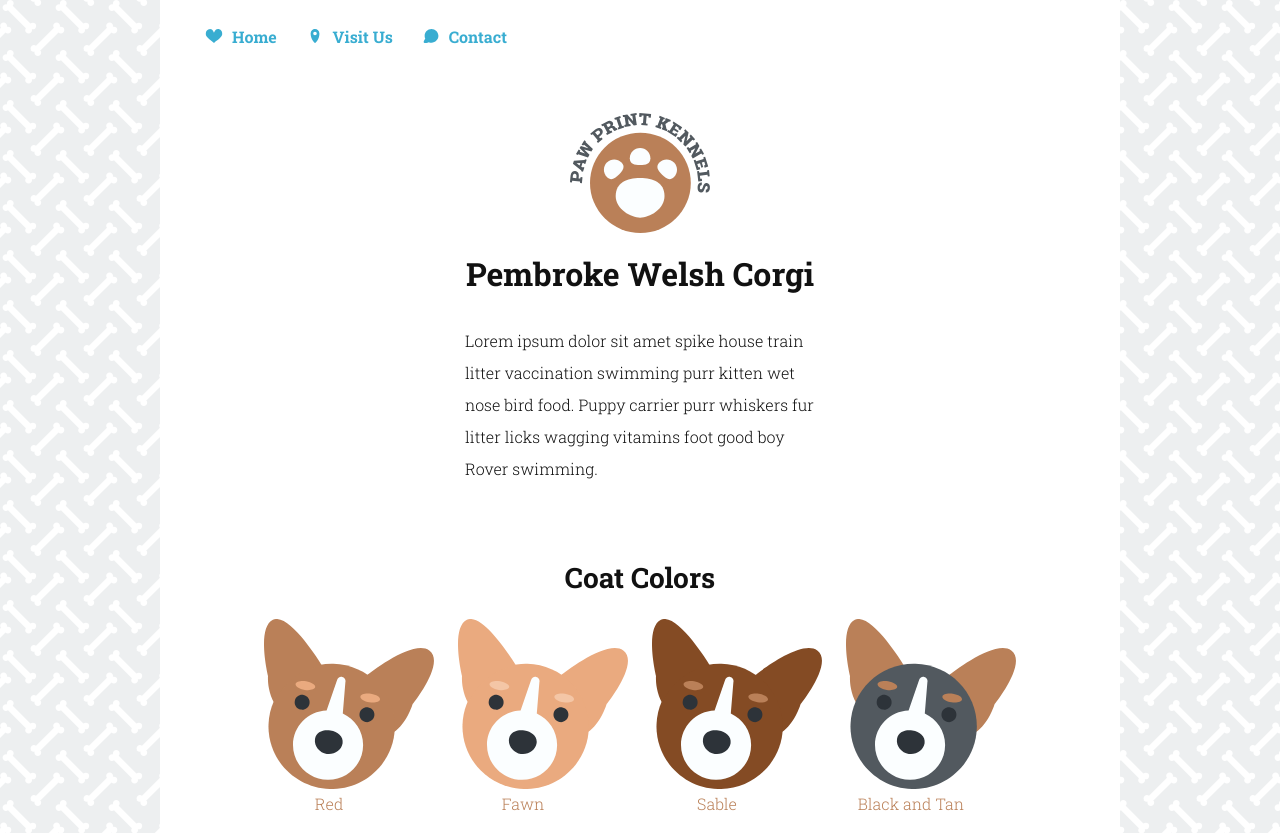
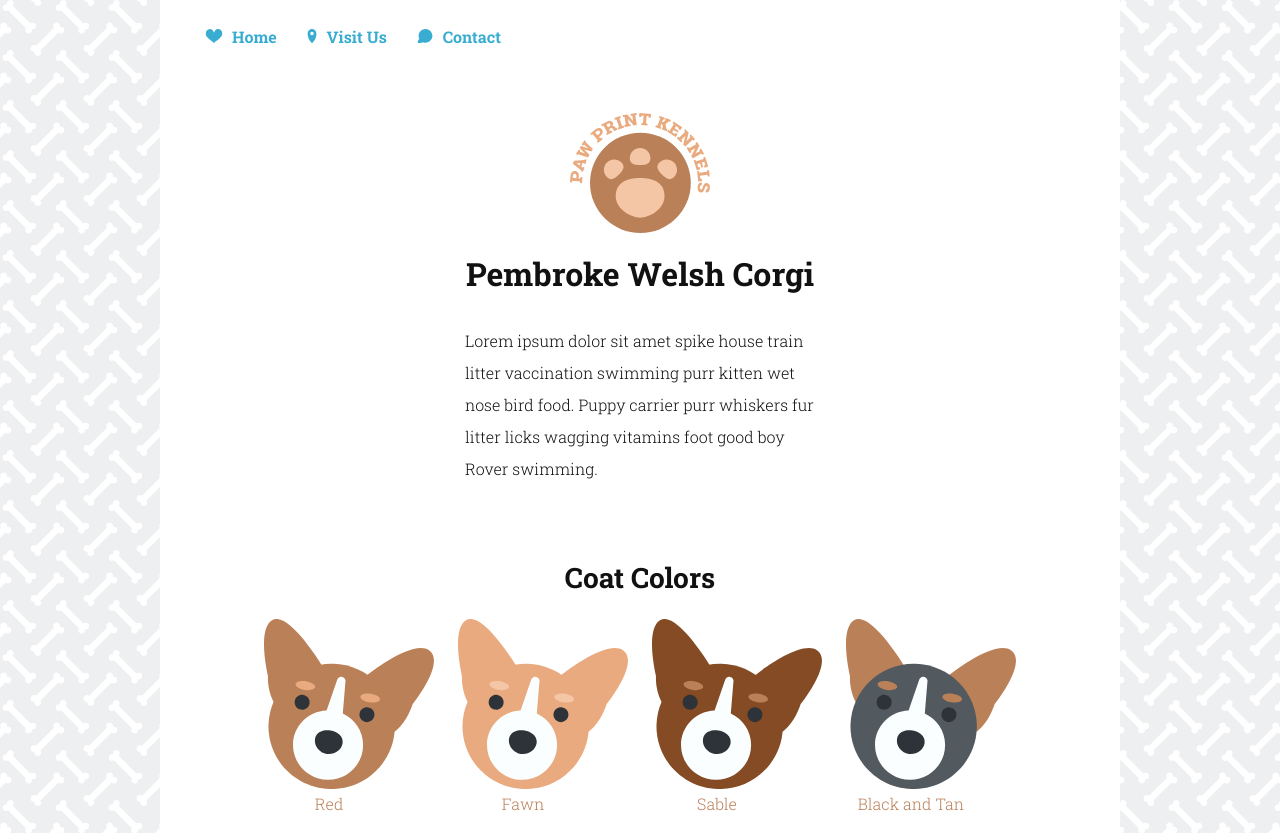
Before and after one commit to K00ry/svg_update_v2, a plain HTML site: page index.html in a window 1280 px wide. Shown: the top 833 px of the page. Drawn offline with Linux system fonts and the light colour scheme.

Commit message:
pretty much done!

```diff
--- a/index.html
+++ b/index.html
@@ -61,49 +61,49 @@
        <svg class="main-logo" version="1.1" id="Layer_1" xmlns="http://www.w3.org/2000/svg" xmlns:xlink="http://www.w3.org/1999/xlink" x="0px" y="0px"
    viewBox="0 0 140 120" style="enable-background:new 0 0 140 120;" xml:space="preserve">
 <style type="text/css">
-  .st0{fill:#BA8058;}
-  .st1{fill:#EAAA7F;}
-  .st2{fill:#F4C6A6;}
+  .stt0{fill:#BA8058;}
+  .stt1{fill:#EAAA7F;}
+  .stt2{fill:#F4C6A6;}
 </style>
 <g>
-  <ellipse class="st0" cx="70.4" cy="69.9" rx="50.4" ry="50.1"/>
+  <ellipse class="stt0" cx="70.4" cy="69.9" rx="50.4" ry="50.1"/>
 </g>
 <g>
-  <path class="st1" d="M0.6,62.5C0.8,61,1.3,59.8,2.1,59s1.9-1.2,3.1-1.1C6.4,58,7.3,58.5,8,59.5c0.7,1,0.9,2.2,0.8,3.7l-0.2,2.2
+  <path class="stt1" d="M0.6,62.5C0.8,61,1.3,59.8,2.1,59s1.9-1.2,3.1-1.1C6.4,58,7.3,58.5,8,59.5c0.7,1,0.9,2.2,0.8,3.7l-0.2,2.2
     l1.6,0.2l0.5-1.6l1.8,0.2l-0.6,6.1l-1.8-0.2L10,68.5l-7.7-0.7l-0.5,1.6L0,69.2l0.1-1.6L0.6,62.5z M6.3,65.2l0.2-2.2
     c0.1-0.6-0.1-1.1-0.4-1.5c-0.3-0.4-0.7-0.6-1.2-0.7c-0.5,0-0.9,0.1-1.3,0.4c-0.4,0.3-0.6,0.8-0.7,1.4l-0.2,2.2L6.3,65.2z"/>
-  <path class="st1" d="M11.2,58.3l0.1-0.8l-8.4-6.7l1-3.1L14.6,47l0.4-0.8l1.7,0.5l-1.4,4.4l-1.6-0.5l0.1-0.7l-1.3,0l-1.2,3.8
+  <path class="stt1" d="M11.2,58.3l0.1-0.8l-8.4-6.7l1-3.1L14.6,47l0.4-0.8l1.7,0.5l-1.4,4.4l-1.6-0.5l0.1-0.7l-1.3,0l-1.2,3.8
     l1.1,0.8l0.4-0.6l1.6,0.5l-1.4,4.4L11.2,58.3z M9.6,52.5l0.8-2.5l-3.8,0.2l0,0.1L9.6,52.5z"/>
-  <path class="st1" d="M15.9,28.2L15.5,29l7.4,7.1l-1.5,2.5l-7-2l0,0.1l5.1,5.1L18,44.4l-9.8-3.1L7.6,42L6,41l2.7-4.4l1.6,0.9
+  <path class="stt1" d="M15.9,28.2L15.5,29l7.4,7.1l-1.5,2.5l-7-2l0,0.1l5.1,5.1L18,44.4l-9.8-3.1L7.6,42L6,41l2.7-4.4l1.6,0.9
     l-0.4,1.2l5.1,1.9l0-0.1l-5.4-5.4l1.3-2.1l7.2,2.2l0-0.1L14,31.7l-0.8,0.9l-1.6-0.9l2.7-4.4L15.9,28.2z"/>
-  <path class="st1" d="M25.3,16.4c1.2-1,2.3-1.5,3.5-1.5c1.2,0,2.2,0.4,3,1.3c0.8,0.9,1.1,2,0.9,3.1c-0.2,1.2-0.9,2.3-2,3.2L29,24.1
+  <path class="stt1" d="M25.3,16.4c1.2-1,2.3-1.5,3.5-1.5c1.2,0,2.2,0.4,3,1.3c0.8,0.9,1.1,2,0.9,3.1c-0.2,1.2-0.9,2.3-2,3.2L29,24.1
     l1.1,1.2l1.4-0.8l1.2,1.4l-4.7,4l-1.2-1.4l1-1.3l-5-5.9l-1.4,0.8l-1.2-1.4l1.2-1L25.3,16.4z M27.5,22.3l1.7-1.4
     c0.5-0.4,0.8-0.9,0.8-1.4c0.1-0.5-0.1-0.9-0.4-1.3c-0.3-0.4-0.7-0.6-1.3-0.6c-0.5,0-1,0.2-1.5,0.6l-1.7,1.4L27.5,22.3z"/>
-  <path class="st1" d="M36.8,8.7c1.3-0.7,2.5-1,3.6-0.8c1.1,0.2,1.9,0.7,2.4,1.7c0.3,0.6,0.4,1.2,0.3,1.7c-0.1,0.6-0.4,1.2-0.8,1.8
+  <path class="stt1" d="M36.8,8.7c1.3-0.7,2.5-1,3.6-0.8c1.1,0.2,1.9,0.7,2.4,1.7c0.3,0.6,0.4,1.2,0.3,1.7c-0.1,0.6-0.4,1.2-0.8,1.8
     c0.7-0.2,1.4-0.1,1.9,0.2c0.5,0.3,0.9,0.7,1.3,1.3l0.3,0.6l0.9-0.3l0.9,1.6L44.7,18c-0.3,0-0.6-0.1-0.8-0.4
     c-0.2-0.3-0.4-0.6-0.6-0.9L42.9,16c-0.3-0.5-0.6-0.8-1-0.9c-0.4-0.1-0.8,0-1.3,0.2L39,16.2l1,1.9l1.5-0.5l0.9,1.6l-5.4,2.9
     l-0.9-1.6l1.2-1l-3.7-6.8l-1.5,0.5l-0.9-1.6l1.3-0.7L36.8,8.7z M37.9,14.2l1.5-0.8c0.5-0.3,0.8-0.6,1-1c0.1-0.4,0.1-0.8-0.1-1.2
     c-0.2-0.4-0.5-0.6-1-0.7c-0.4-0.1-0.9,0-1.4,0.3l-1.5,0.8L37.9,14.2z"/>
-  <path class="st1" d="M44.9,6.8l-0.6-1.7l5.9-2l0.6,1.7l-1.4,0.8l2.6,7.3l1.6-0.2l0.6,1.7l-5.9,2l-0.6-1.7l1.4-0.8l-2.6-7.3
+  <path class="stt1" d="M44.9,6.8l-0.6-1.7l5.9-2l0.6,1.7l-1.4,0.8l2.6,7.3l1.6-0.2l0.6,1.7l-5.9,2l-0.6-1.7l1.4-0.8l-2.6-7.3
     L44.9,6.8z"/>
-  <path class="st1" d="M66.5,0l0.3,1.8l-1.5,0.5l1.5,9.7l-3,0.5l-5.7-6.6l-0.1,0l0.8,5.2l1.6,0.1l0.3,1.8l-6.1,0.9l-0.3-1.8l1.5-0.5
+  <path class="stt1" d="M66.5,0l0.3,1.8l-1.5,0.5l1.5,9.7l-3,0.5l-5.7-6.6l-0.1,0l0.8,5.2l1.6,0.1l0.3,1.8l-6.1,0.9l-0.3-1.8l1.5-0.5
     l-1.2-7.6L53,3.9l-0.3-1.8l1.6-0.2l3-0.5L63,7.9l0.1,0l-0.8-5.1l-1.6-0.1l-0.3-1.8l4.5-0.7L66.5,0z"/>
-  <path class="st1" d="M81.1,0.9l-0.3,3.8l-2.3-0.2l0-1.5l-1.9-0.1L76,10.4l1.6,0.4l-0.1,1.8l-6.2-0.5l0.1-1.8l1.6-0.2l0.6-7.5
+  <path class="stt1" d="M81.1,0.9l-0.3,3.8l-2.3-0.2l0-1.5l-1.9-0.1L76,10.4l1.6,0.4l-0.1,1.8l-6.2-0.5l0.1-1.8l1.6-0.2l0.6-7.5
     l-1.9-0.1L71.4,4l-2.3-0.2L69.4,0L81.1,0.9z"/>
-  <path class="st1" d="M89,4.5l0.7-1.7L95,4.9l-0.7,1.7l-1.2-0.1l-1,2.5L93,9.2l2.7-2.1l-0.6-0.4l0.7-1.7l5.1,2l-0.7,1.7L99,8.6
+  <path class="stt1" d="M89,4.5l0.7-1.7L95,4.9l-0.7,1.7l-1.2-0.1l-1,2.5L93,9.2l2.7-2.1l-0.6-0.4l0.7-1.7l5.1,2l-0.7,1.7L99,8.6
     l-3.6,2.3l1.1,5.1l0.9,0.6l-0.6,1.7l-5.1-2l0.6-1.7l0.6,0.1l-0.6-3.2l-1-0.4l-0.9,2.4l1,0.7L90.7,16l-5.4-2.1l0.6-1.7l1.6,0.3
     l2.8-7.2L89,4.5z"/>
-  <path class="st1" d="M97.1,18.6l1-1.5l1.5,0.6l4.2-6.5l-1.2-1.1l1-1.5l1.3,0.9l7.3,4.7l-2,3.1l-1.9-1.2l0.6-1.2l-2.8-1.8l-1.4,2.2
+  <path class="stt1" d="M97.1,18.6l1-1.5l1.5,0.6l4.2-6.5l-1.2-1.1l1-1.5l1.3,0.9l7.3,4.7l-2,3.1l-1.9-1.2l0.6-1.2l-2.8-1.8l-1.4,2.2
     l4,2.6l-1,1.6l-4-2.6l-1.6,2.4L105,21l0.8-1.1l1.9,1.2l-2,3L97.1,18.6z"/>
-  <path class="st1" d="M125.1,26.3l-1.3,1.3l-1.3-0.9l-7.1,6.9l-2.1-2.1l2-8.5l-0.1,0l-3.8,3.7l0.9,1.4l-1.3,1.3l-4.3-4.4l1.3-1.3
+  <path class="stt1" d="M125.1,26.3l-1.3,1.3l-1.3-0.9l-7.1,6.9l-2.1-2.1l2-8.5l-0.1,0l-3.8,3.7l0.9,1.4l-1.3,1.3l-4.3-4.4l1.3-1.3
     l1.3,0.9L115,19l-0.9-1.4l1.3-1.3l1.1,1.1l2.1,2.1l-2,8.4l0.1,0l3.7-3.6l-0.9-1.4l1.3-1.3l3.2,3.3L125.1,26.3z"/>
-  <path class="st1" d="M134,40.9l-1.6,0.9l-1.1-1.2l-8.5,4.9l-1.5-2.6l4-7.7l0,0l-4.5,2.6l0.5,1.5l-1.6,0.9l-3.1-5.3l1.6-0.9l1.1,1.2
+  <path class="stt1" d="M134,40.9l-1.6,0.9l-1.1-1.2l-8.5,4.9l-1.5-2.6l4-7.7l0,0l-4.5,2.6l0.5,1.5l-1.6,0.9l-3.1-5.3l1.6-0.9l1.1,1.2
     l6.7-3.9l-0.5-1.5l1.6-0.9l0.8,1.4l1.5,2.6l-4,7.7l0,0l4.5-2.6l-0.5-1.5l1.6-0.9l2.3,4L134,40.9z"/>
-  <path class="st1" d="M123.7,47.3l1.7-0.5l0.8,1.4l7.4-2.3l-0.2-1.6l1.7-0.5l0.5,1.5l2.6,8.3l-3.5,1.1l-0.7-2.2l1.3-0.5l-1-3.2
+  <path class="stt1" d="M123.7,47.3l1.7-0.5l0.8,1.4l7.4-2.3l-0.2-1.6l1.7-0.5l0.5,1.5l2.6,8.3l-3.5,1.1l-0.7-2.2l1.3-0.5l-1-3.2
     l-2.5,0.8l1.4,4.5l-1.8,0.6l-1.4-4.5l-2.7,0.9l1,3.2l1.3-0.3l0.7,2.2l-3.5,1.1L123.7,47.3z"/>
-  <path class="st1" d="M127.1,58.3l1.8-0.2l0.5,1.6l7.7-0.9l0.1-1.6L139,57l0.2,1.6l0.3,3l0.2,1.6l-1.8,0.2l-0.5-1.6l-7.5,0.9l0.4,3
+  <path class="stt1" d="M127.1,58.3l1.8-0.2l0.5,1.6l7.7-0.9l0.1-1.6L139,57l0.2,1.6l0.3,3l0.2,1.6l-1.8,0.2l-0.5-1.6l-7.5,0.9l0.4,3
     l1.5,0l0.3,2.3l-3.8,0.4L127.1,58.3z"/>
-  <path class="st1" d="M131,76.3c0.4,0,0.7-0.1,1-0.4c0.3-0.3,0.5-0.9,0.8-1.7c0.4-1.5,0.9-2.6,1.5-3.3c0.6-0.7,1.4-1,2.5-0.9
+  <path class="stt1" d="M131,76.3c0.4,0,0.7-0.1,1-0.4c0.3-0.3,0.5-0.9,0.8-1.7c0.4-1.5,0.9-2.6,1.5-3.3c0.6-0.7,1.4-1,2.5-0.9
     c1,0.1,1.8,0.6,2.4,1.5c0.6,0.9,0.8,2.1,0.7,3.5c-0.1,1.5-0.5,2.6-1.3,3.4c-0.7,0.8-1.7,1.1-2.8,1l-0.1,0l0.2-2.9
     c0.5,0,0.9-0.1,1.2-0.3c0.3-0.3,0.5-0.7,0.5-1.4c0-0.6,0-1.1-0.2-1.3c-0.2-0.3-0.5-0.5-0.8-0.5c-0.4,0-0.7,0.1-1,0.4
     c-0.3,0.3-0.5,0.9-0.8,1.9c-0.4,1.4-0.9,2.5-1.5,3.2c-0.6,0.7-1.4,1-2.5,0.9c-1.1-0.1-1.9-0.6-2.5-1.5c-0.6-1-0.8-2.2-0.7-3.7
@@ -111,11 +111,11 @@
     c0,0.7,0,1.2,0.2,1.5C130.4,76,130.7,76.2,131,76.3z"/>
 </g>
 <g>
-  <path class="st2" d="M80.4,45.2c0,5.7-4.6,6.8-10.3,6.8c-5.7,0-10.3-1.1-10.3-6.8S64.4,35,70.1,35C75.8,35,80.4,39.6,80.4,45.2z"/>
-  <path class="st2" d="M45.7,83.1C45.7,69.7,56.7,65,70.1,65s24.4,4.7,24.4,18.1s-15.1,21.6-24.4,21.6
+  <path class="stt2" d="M80.4,45.2c0,5.7-4.6,6.8-10.3,6.8c-5.7,0-10.3-1.1-10.3-6.8S64.4,35,70.1,35C75.8,35,80.4,39.6,80.4,45.2z"/>
+  <path class="stt2" d="M45.7,83.1C45.7,69.7,56.7,65,70.1,65s24.4,4.7,24.4,18.1s-15.1,21.6-24.4,21.6
     C61.2,104.7,45.7,96.5,45.7,83.1z"/>
-  <path class="st2" d="M104,64.1c-4,4-8.1,1.5-12.1-2.5s-6.5-8-2.5-12c4-4,10.5-4,14.6,0C108,53.6,108,60.1,104,64.1z"/>
-  <path class="st2" d="M51.5,49.6c4,4,1.5,8-2.5,12c-4,4-8.1,6.5-12.1,2.5c-4-4-4-10.5,0-14.5S47.4,45.6,51.5,49.6z"/>
+  <path class="stt2" d="M104,64.1c-4,4-8.1,1.5-12.1-2.5s-6.5-8-2.5-12c4-4,10.5-4,14.6,0C108,53.6,108,60.1,104,64.1z"/>
+  <path class="stt2" d="M51.5,49.6c4,4,1.5,8-2.5,12c-4,4-8.1,6.5-12.1,2.5c-4-4-4-10.5,0-14.5S47.4,45.6,51.5,49.6z"/>
 </g>
 </svg>
 
--- a/styles.css
+++ b/styles.css
@@ -21,11 +21,16 @@ body {
 /************** navigation svg styles ************/
 
 .nav-contact,
-.nav-location,
 .nav-heart{
 width: 28px;
 height: 14px;
+padding-top: 1px;
 }
+.nav-location{
+  width: 22px;
+  height: 14px;
+}
+
 
 
 .main-logo{
@@ -33,6 +38,8 @@ height: 14px;
   height:120px;
 
 }
+
+/************** logo styles ************/
 
 .main-logo .st1{
   display: none;
@@ -43,8 +50,46 @@ height: 14px;
   width: 170px;
   height: 170px;
 
+}
+
+/************** transitions ************/
+.st0-contact,
+.st0-heart,
+.st0-location,
+a{
+  transition: all .5s;
+}
+
+a:hover .st0-contact,
+a:hover .st0-heart,
+a:hover .st0-location{
+  fill: #111;
+
+
 
 }
+a:hover{
+
+  color: #111;
+  text-shadow: 3px 3px 0px #ADB3C6, 5px 5px 0px #D7B49D;
+
+}
+
+/* logo transition */
+
+.corgi,
+.main-logo{
+  transition: all .5s;
+}
+.corgi:hover,
+.main-logo:hover{
+  transform: scale(1.1);
+}
+
+
+/************** rest of the styles ************/
+
+
 
 p {
   max-width: 350px;
@@ -58,9 +103,7 @@ a {
   color: #39add1;
   font-weight: 700;
   }
-  a:hover {
-    color: #111;
-  }
+
 
 header {
   padding-top: 10px;
@@ -108,7 +151,7 @@ footer {
   color: #ba8058;
 }
 
-
+/************** media queries ************/
 @media (min-width: 420px ){
 
 .logo-name{
@@ -117,6 +160,7 @@ footer {
 
 .main-logo .st1{
   display: block;
+  fill:#FFC38C;
 }
 
 
```
